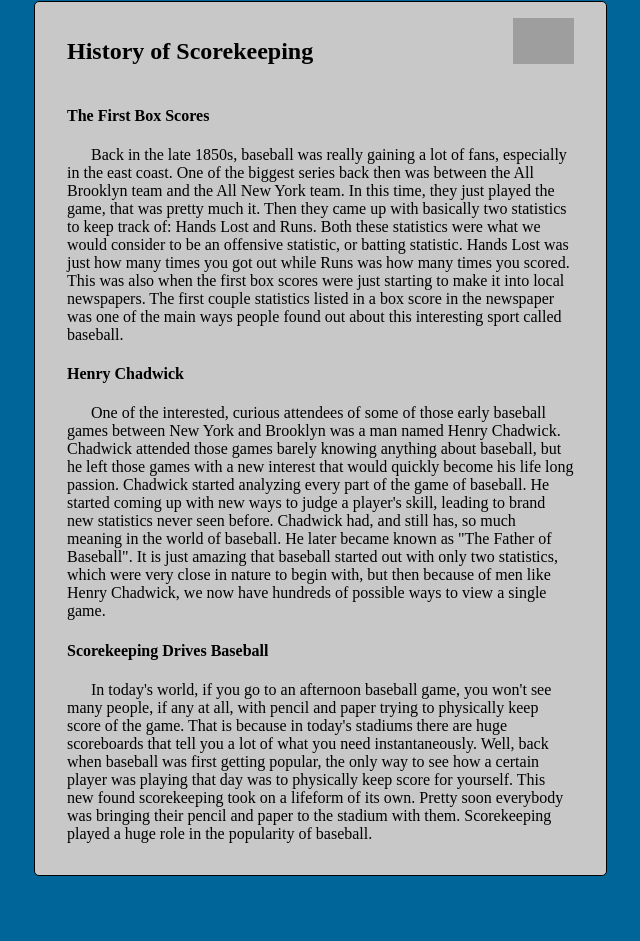
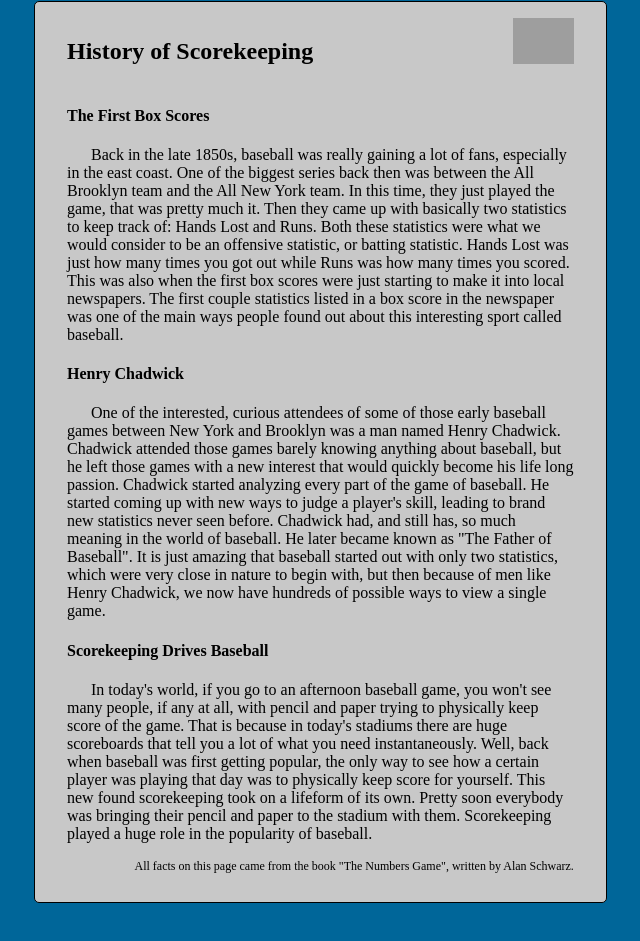
Before and after one commit to JakeCrandell/JakeCrandell.github.io, a plain HTML site: page history.html in a window 1280 px wide. Shown: the part 715-1656 px from the top of the page, without its empty margins (70-710 px from the left). Before the commit the page ends 1631 px from the top, so only its background shows below. Drawn offline with nearby package versions, Linux system fonts and the light colour scheme; grey boxes are pictures that could not be loaded.

Commit message:
Final Draft Take 2

```diff
--- a/history.html
+++ b/history.html
@@ -89,6 +89,7 @@
               was playing that day was to physically keep score for yourself. This new found scorekeeping took on a lifeform of its own.
               Pretty soon everybody was bringing their pencil and paper to the stadium with them. Scorekeeping played a huge role in the
               popularity of baseball.</p>
+            <p class="credit">All facts on this page came from the book "The Numbers Game", written by Alan Schwarz.</p>
           </div>
 
         </section>
```
Lines whose indentation alone changed are shown as unchanged.
